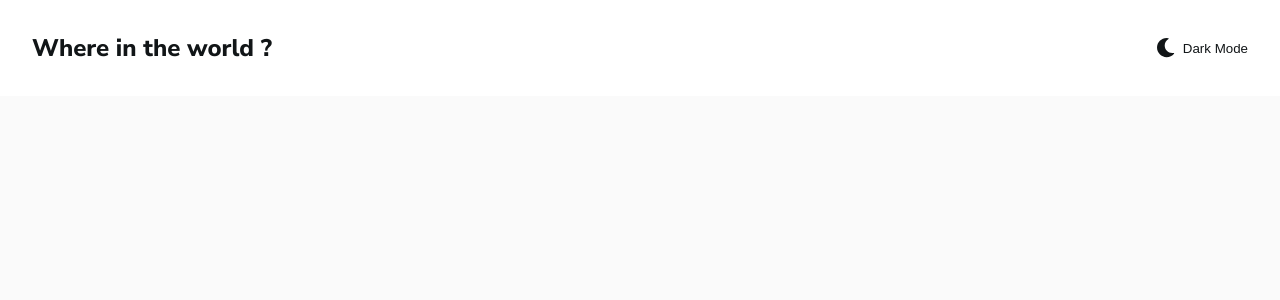
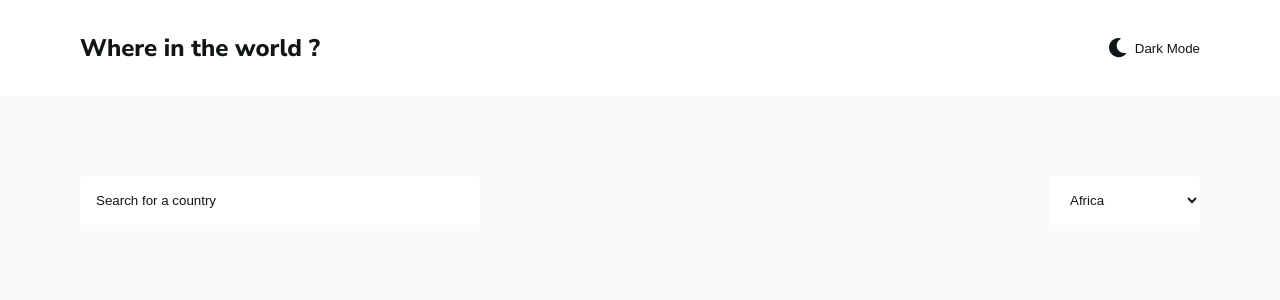
Before and after one commit to GSterczewski/geo-app, a React (Create React App) app: page / in a window 1280 px wide. Shown: the top 300 px of the page. Built offline with nearby package versions, Linux system fonts and the light colour scheme.

Commit message:
add Searchbar component, add RegionSelect component, styling

```diff
--- a/src/App.js
+++ b/src/App.js
@@ -3,17 +3,23 @@ import { useState } from "react";
 
 import Header from "components/Header";
 import ModeButton from "components/ModeButton";
+import Searchbar from "components/Searchbar";
+import RegionSelect from "components/RegionSelect";
 
 function App() {
 
   const [mode, setMode] = useState("light");
-
+  const regions = ["Africa", "America","Asia","Europe","Oceania"]
   return (
     <div className={`${mode}-theme`}>
       <div className="wrapper">
         <Header>
           <ModeButton mode={mode} onThemeSwitch={() => mode === 'light'? setMode("dark") : setMode("light")} />
         </Header>
+        <aside className="element controls">
+        <Searchbar />
+        <RegionSelect options={regions} />
+        </aside>
       </div>
     </div>
   );
--- a/src/components/Header.js
+++ b/src/components/Header.js
@@ -1,7 +1,7 @@
 
 export default function Header({ children }){
   return(
-    <header className="header">
+    <header className="element header">
       <h1 className="header__title">Where in the world ?</h1>
       {children}
     </header>
--- /dev/null
+++ b/src/components/RegionSelect.js
@@ -0,0 +1,7 @@
+export default function RegionSelect({options}){
+  return (
+    <select className="input region-select">
+      {options.map(option => <option>{option}</option>)}
+    </select>
+  )
+}
--- /dev/null
+++ b/src/components/Searchbar.js
@@ -0,0 +1,6 @@
+export default function Searchbar(){
+
+  return (
+    <input className="input searchbar" type="text" placeholder="Search for a country" />
+  )
+}
--- a/src/style/main.scss
+++ b/src/style/main.scss
@@ -25,6 +25,7 @@
 }
 
 $horizontal-padding: 2rem;
+$horizontal-padding--desktop: 5rem;
 
 .wrapper {
   width: 100vw;
@@ -33,13 +34,23 @@ $horizontal-padding: 2rem;
   background-color: var(--background);
   font-family: "Nunito Sans", sans-serif;
 }
+.element {
+  padding-left: $horizontal-padding;
+  padding-right: $horizontal-padding;
+  margin-bottom: 5rem;
+  @media (min-width: 1000px) {
+    padding-left: $horizontal-padding--desktop;
+    padding-right: $horizontal-padding--desktop;
+  }
+}
 .header {
   background-color: var(--elements-background);
   color: var(--text-color);
   display: flex;
   justify-content: space-between;
   align-items: center;
-  padding: $horizontal-padding;
+  padding-top: 2rem;
+  padding-bottom: 2rem;
 
   &__title {
     font-size: 1.5rem;
@@ -57,3 +68,35 @@ $horizontal-padding: 2rem;
     margin-right: 8px;
   }
 }
+
+.controls {
+  width: 100%;
+  display: flex;
+  justify-content: space-between;
+  @media (max-width: 650px) {
+    height: 12rem;
+    flex-direction: column;
+    align-items: flex-start;
+  }
+}
+
+.input {
+  background-color: var(--elements-background);
+  color: var(--text-color);
+  border: none;
+  border-radius: 4px;
+  padding: 1rem;
+  &::placeholder {
+    color: var(--text-color);
+    opacity: 1;
+  }
+}
+
+.searchbar {
+  width: 100%;
+  max-width: 400px;
+}
+
+.region-select {
+  width: 150px;
+}
```
